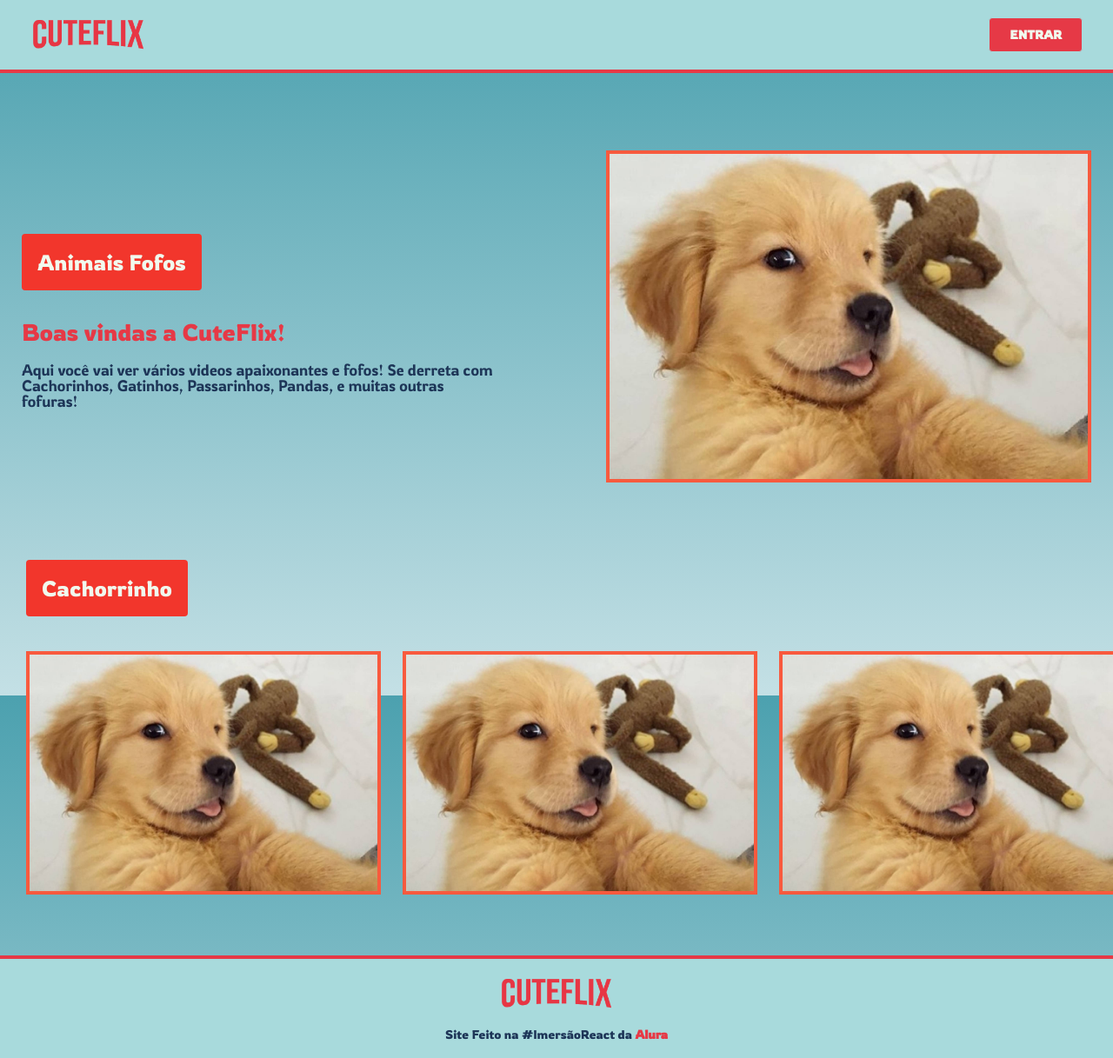
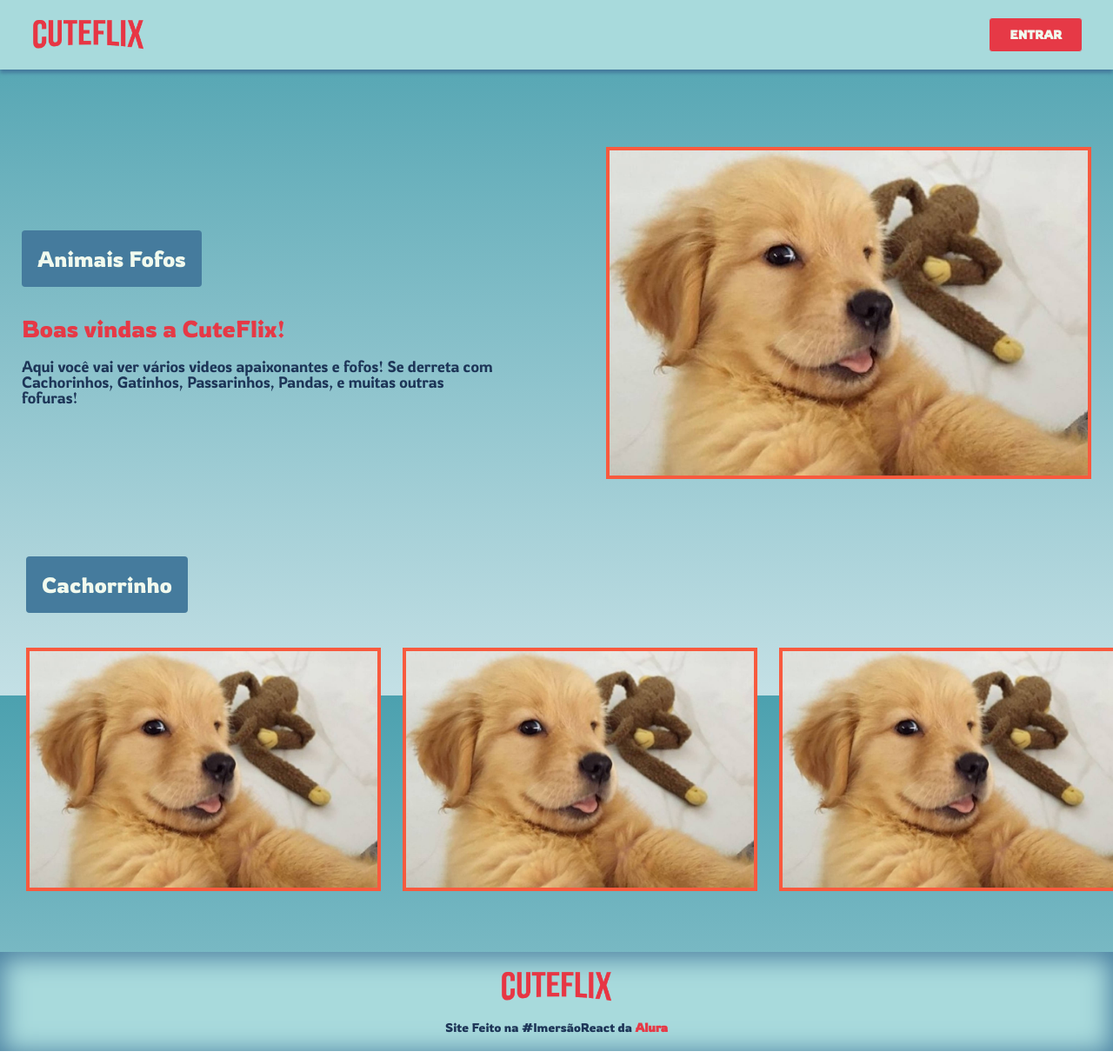
Before and after one commit to AliceAAtalla/CuteFlix, a React (Create React App) app: page / in a window 1280 px wide. Shown: the whole page at 87% size. Built offline with nearby package versions, Linux system fonts and the light colour scheme.

Commit message:
Mudancinhas de cor

```diff
--- a/src/components/FooterCute/styles.js
+++ b/src/components/FooterCute/styles.js
@@ -9,7 +9,7 @@ const FooterCute = styled.footer`
   color: var(--color-blue-dark);
   font-size: 14rem;
   padding: 20rem 0;
-  border-top: 4px solid var(--color-red-light);
+  box-shadow: inset 0px 4px 30px 2px var(--color-green-blue);
 
   & > ${LogoCute} {
     margin-bottom: 20rem;
--- a/src/components/HeaderLogin/styles.js
+++ b/src/components/HeaderLogin/styles.js
@@ -1,11 +1,10 @@
 import styled from 'styled-components';
 import ButtonCute from '../ButtonCute';
 import LogoCute from '../LogoCute';
-import container from '../../styles/tools/container';
 
 export const HeaderCute = styled.header`
   background-color: var(--color-blue-light);
-  border-bottom: 4px solid var(--color-red-light);
+  box-shadow: 0 4px 4px var(--color-green-blue);
   padding: 20rem 35rem;
 
   @media (max-width: 800px) {
--- a/src/components/TagCute/index.js
+++ b/src/components/TagCute/index.js
@@ -4,7 +4,7 @@ const TagCute = styled.h2`
   display: inline-block;
   border-radius: 4rem;
   font-size: 25rem;
-  background-color: var(--color-video-2);
+  background-color: var(--color-green-blue);
   padding: 20rem 18rem;
   color: var(--color-light)
 `;
```
